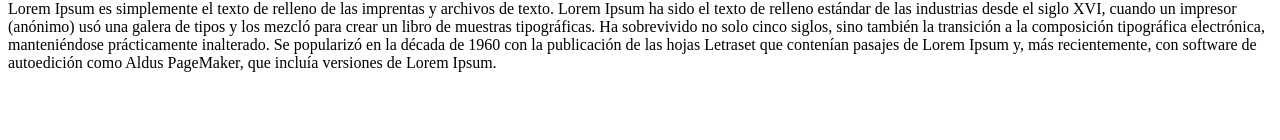
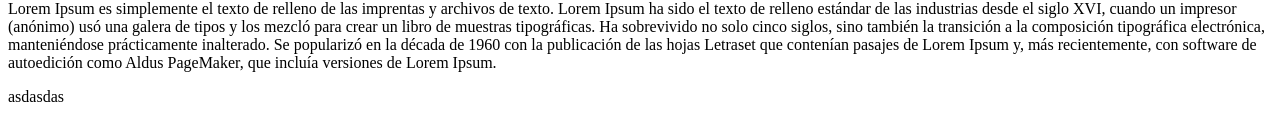
Before and after one commit to Angelitrooo/lenguaje-de-marcas, a plain HTML site: page Act2/ejercicio1/index.html in a window 1280 px wide. Shown: the part 390-530 px from the top of the page. Drawn offline with Linux system fonts and the light colour scheme.

Commit message:
changes3

```diff
--- a/Act2/ejercicio1/index.html
+++ b/Act2/ejercicio1/index.html
@@ -13,7 +13,7 @@
     <p>Lorem Ipsum es simplemente el texto de relleno de las imprentas y archivos de texto. Lorem Ipsum ha sido el texto de relleno estándar de las industrias desde el siglo XVI, cuando un impresor (anónimo) usó una galera de tipos y los mezcló para crear un libro de muestras tipográficas. Ha sobrevivido no solo cinco siglos, sino también la transición a la composición tipográfica electrónica, manteniéndose prácticamente inalterado. Se popularizó en la década de 1960 con la publicación de las hojas Letraset que contenían pasajes de Lorem Ipsum y, más recientemente, con software de autoedición como Aldus PageMaker, que incluía versiones de Lorem Ipsum.</p>
     <h3>No se me ocurre nada ingenioso que poner</h3>
     <p>Lorem Ipsum es simplemente el texto de relleno de las imprentas y archivos de texto. Lorem Ipsum ha sido el texto de relleno estándar de las industrias desde el siglo XVI, cuando un impresor (anónimo) usó una galera de tipos y los mezcló para crear un libro de muestras tipográficas. Ha sobrevivido no solo cinco siglos, sino también la transición a la composición tipográfica electrónica, manteniéndose prácticamente inalterado. Se popularizó en la década de 1960 con la publicación de las hojas Letraset que contenían pasajes de Lorem Ipsum y, más recientemente, con software de autoedición como Aldus PageMaker, que incluía versiones de Lorem Ipsum.</p>
-
+    <p>asdasdas</p>
 </body>
 
 </html>
```
